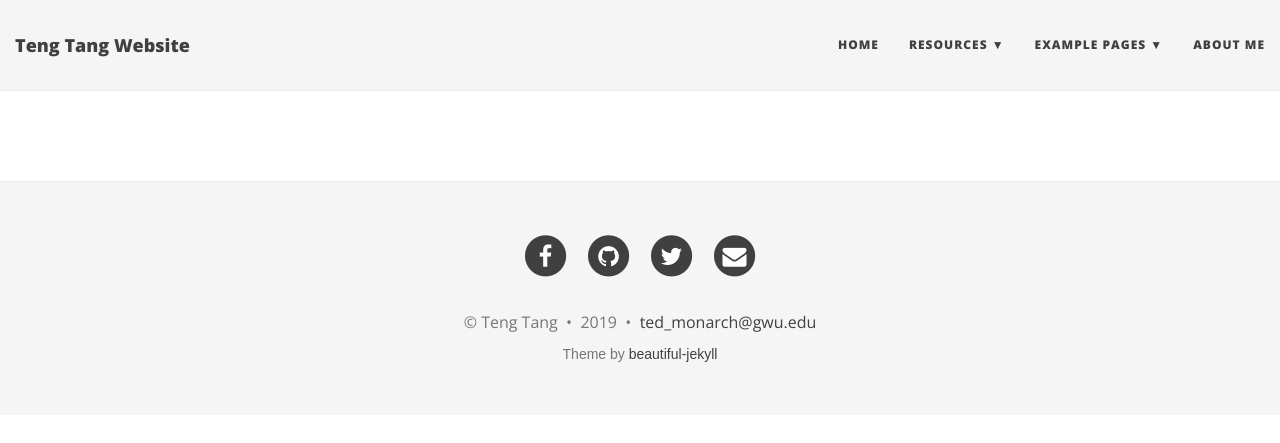
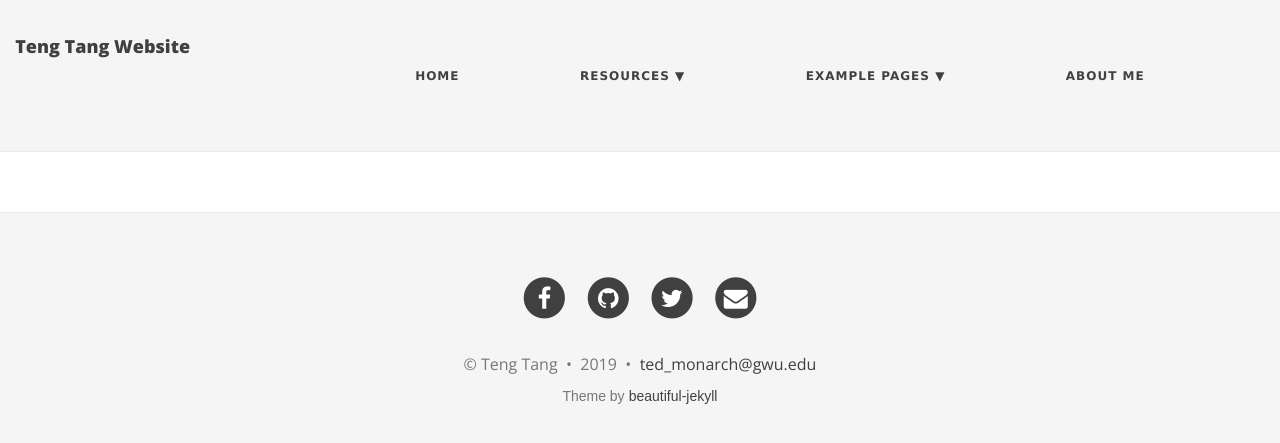
Before and after one commit to Monarch2018/ev_prediction, a Jekyll site: the page built from newpage.md, in a window 1280 px wide. Shown: the top 443 px of the page. Built offline with Jekyll 4.4.1, drawn with Linux system fonts in a browser that asks for light colours; nearby versions of some CDN libraries; our own code applies the rules of GitHub Pages for plain Markdown files.

Commit message:
Update main.css

```diff
--- a/css/main.css
+++ b/css/main.css
@@ -11,44 +11,33 @@ body {
   background: #FFF;
 }
 
-ul#menu li {
-    float: left;
-	margin:5px 0 0 0;
-	padding: 0 0 0 6px;
-	list-style: none;
+nav ul {
+    font-family:"Lucida Sans Unicode", "Lucida Grande", sans-serif;
+    padding: 30px;
+    list-style: none;
+    font-weight: bold;
+}
+nav ul li {
+    display: inline;
+    margin-right: 90px;
 }
 
-ul#menu li a {
-	letter-spacing: 0em;
-	font: normal 100% arial, sans-serif;
-	text-transform: uppercase;
-	display: block;
-	height: 20px;
-	text-decoration: none;
-/* 	padding: 9px 22px 5px 16px; */
-	text-align: center;
-	color: #fff;
-	border: 0;
+* {margin: 0.1px;
+   padding: 0.1px;}
+
+.container {
+    padding-top: 10px;
+    margin: auto;
 }
 
-ul#menu li.selected a {
-	height: 30px;
-	color: #111;
+.blurb {
+    background-color: #ffffff;
 }
-
-ul#menu li.selected {
-	margin: 7px 0 0 0;
-	background: #f8f8f8;
-}
-
-ul#menu li a:hover {
-	color: #888;
-}
-
 
 #menubar {
     background: url(background.jpg) repeat-x;
 }
+
 
 p {
   line-height: 1.5;
```
